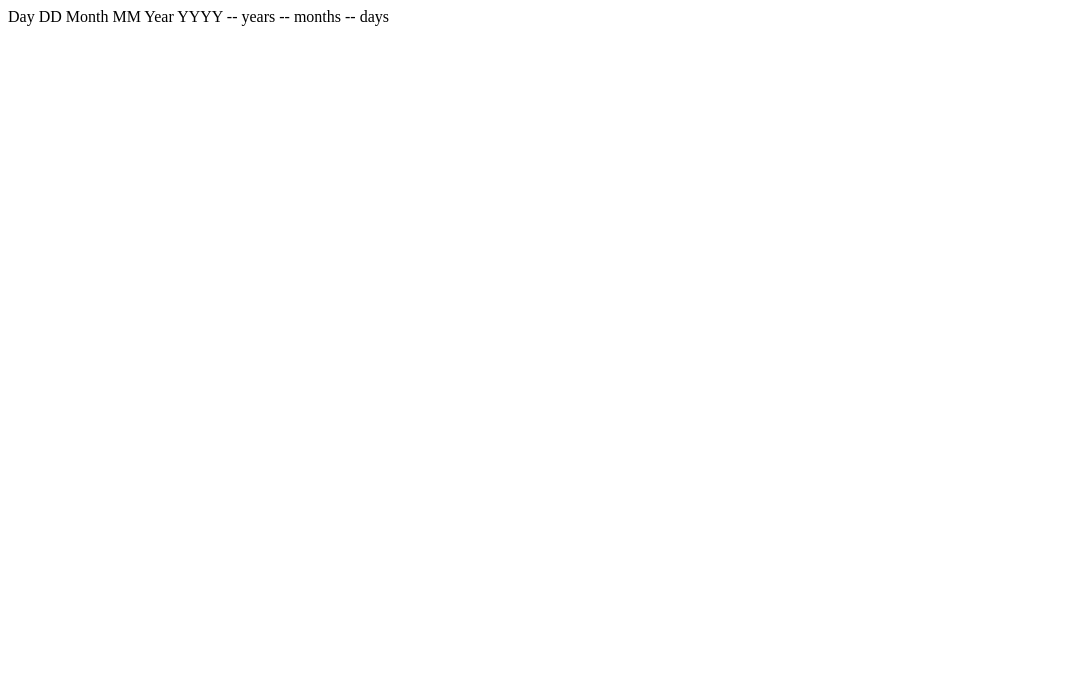
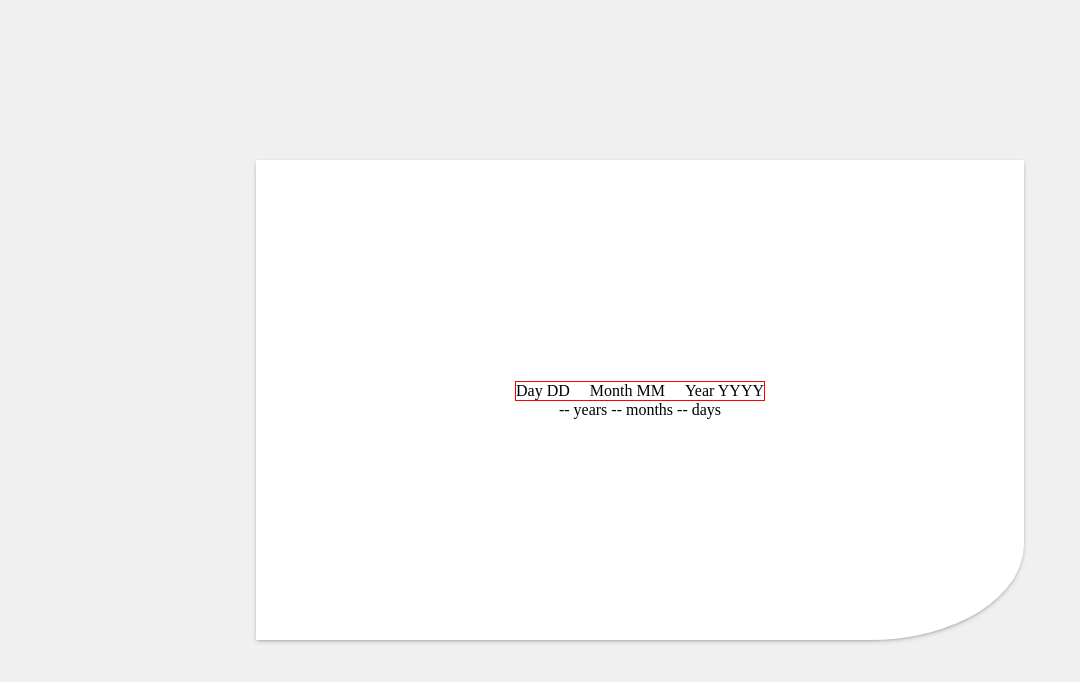
Before and after one commit to Neo-Cicada/age-calculator, a plain HTML site: page index.html in a window 1280 px wide. Shown: the whole page, without its empty margins (0-1080 px from the left). Drawn offline with Linux system fonts and the light colour scheme.

Commit message:
added a box container

```diff
--- /dev/null
+++ b/index.css
@@ -0,0 +1,37 @@
+
+.attribution { font-size: 11px; text-align: center; }
+
+.attribution a { color: hsl(228, 45%, 44%); }
+
+*{
+    margin: 0;
+}
+main{
+    display: flex;
+    height: 100vh;
+    justify-content: center;
+    align-items: center;
+    background-color: hsl(0, 0%, 94%);
+
+}
+
+.box{
+    min-height: 60%;
+    min-width: 60%;
+    display: flex;
+
+    justify-content: center;
+    align-items: center;
+    flex-direction: column;
+    border-bottom-right-radius: 20%;
+    background-color: hsl(0, 0%, 100%);
+    box-shadow: rgba(50, 50, 93, 0.25) 0px 2px 5px -1px, rgba(0, 0, 0, 0.3) 0px 1px 3px -1px;
+}
+
+.date-box{
+    display: flex;
+    border: 1px solid red;
+    gap: 20px;
+
+
+}
--- a/index.html
+++ b/index.html
@@ -1,34 +1,49 @@
 <!DOCTYPE html>
 <html lang="en">
+
 <head>
   <meta charset="UTF-8">
-  <meta name="viewport" content="width=device-width, initial-scale=1.0"> <!-- displays site properly based on user's device -->
+  <meta name="viewport" content="width=device-width, initial-scale=1.0">
+  <!-- displays site properly based on user's device -->
 
   <link rel="icon" type="image/png" sizes="32x32" href="./assets/images/favicon-32x32.png">
-
+  <link rel="stylesheet" href="index.css">
   <title>Frontend Mentor | Age calculator app</title>
 
-  <!-- Feel free to remove these styles or customise in your own stylesheet 👍 -->
-  <style>
-    .attribution { font-size: 11px; text-align: center; }
-    .attribution a { color: hsl(228, 45%, 44%); }
-  </style>
+
 </head>
+
 <body>
 
+  <main>
+    <div class="box">
+      <div class="date-box">
+        <div class="date day">
           Day
           DD
+        </div>
 
+        <div class="date month">
           Month
           MM
+        </div>
 
+        <div class="date year">
           Year
           YYYY
+        </div>
 
+      </div>
+
+      <div class="result">
         -- years
         -- months
         -- days
+      </div>
 
+    </div>
+
+  </main>
 
 
   <!-- <div class="attribution">
@@ -36,4 +51,5 @@
     Coded by <a href="#">Your Name Here</a>.
   </div> -->
 </body>
+
 </html>
```
Also changed, not shown: index.js (added). Lines whose indentation alone changed are shown as unchanged.
